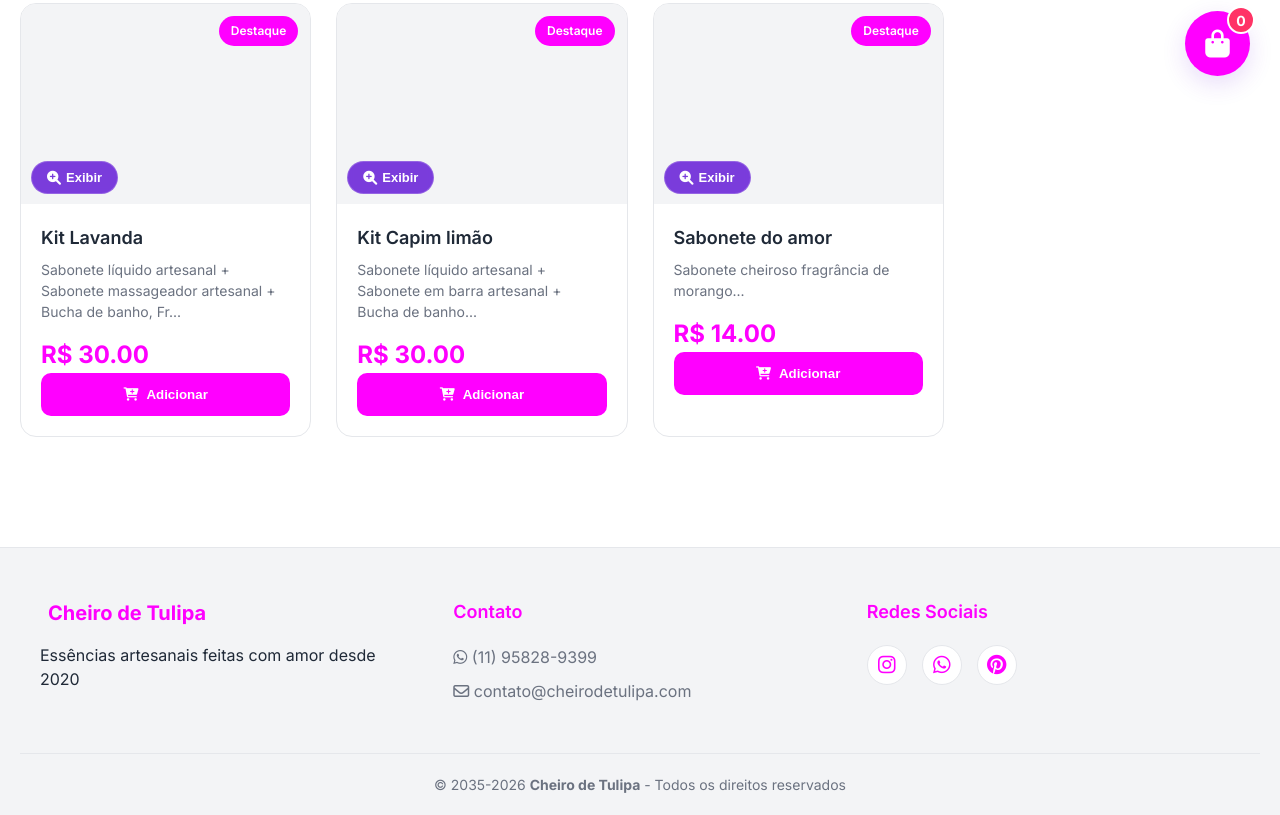
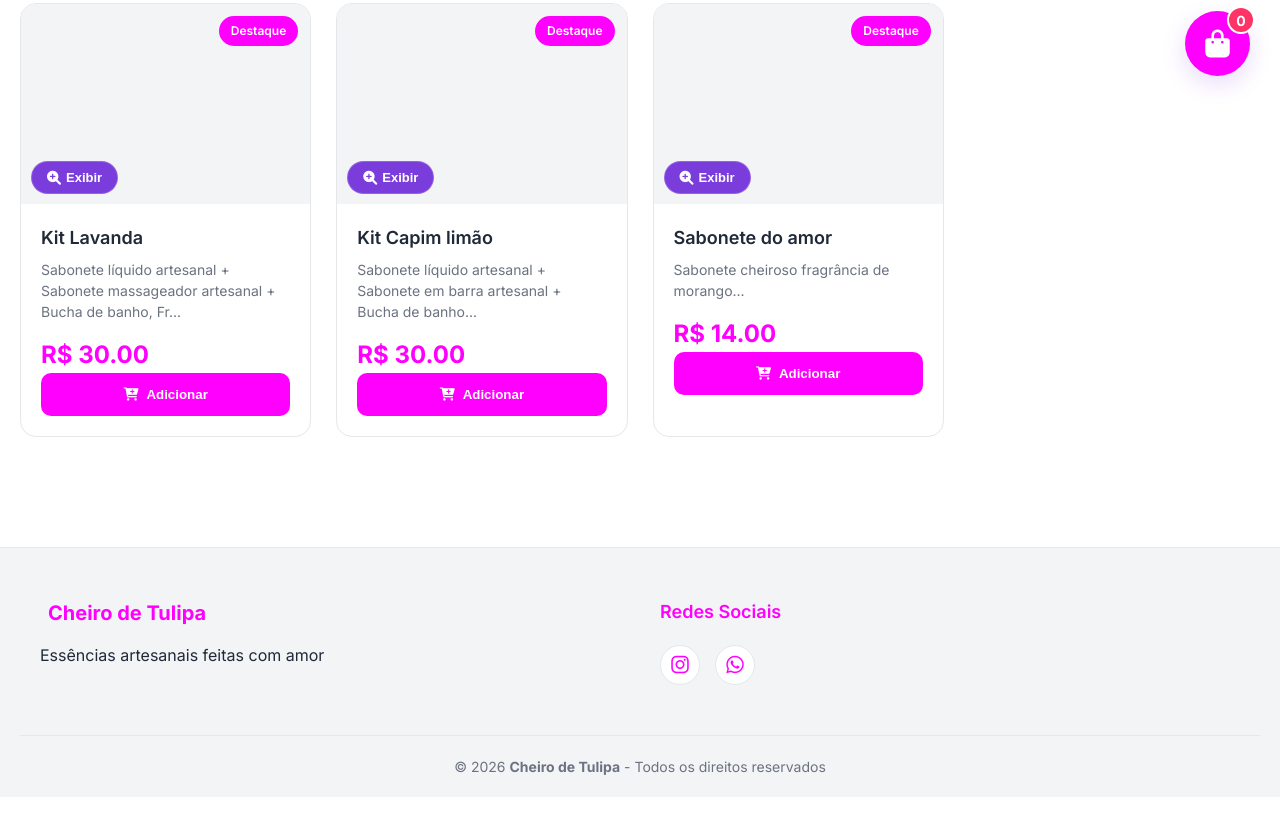
Before and after one commit to MATHEUSMODZ1/cheirodetulipa, a website: page index.html in a window 1280 px wide. Shown: the part 694-1509 px from the top of the page. Drawn offline with Linux system fonts and the light colour scheme.

Commit message:
update site

```diff
--- a/index.html
+++ b/index.html
@@ -67,10 +67,6 @@
             <a href="#" onclick="carregarCategoria('promocoes'); fecharSidebar()">
                 <i class="fas fa-tags"></i>
                 <span>Promoções</span>
-            </a>
-            <a href="admin.html" target="_blank">
-                <i class="fas fa-user-shield"></i>
-                <span>Admin</span>
             </a>
         </div>
     </div>
@@ -165,32 +161,21 @@
                     <i class="fas fa-tulip"></i>
                     <span>Cheiro de Tulipa</span>
                 </div>
-                <p>Essências artesanais feitas com amor desde 2020</p>
+                <p>Essências artesanais feitas com amor</p>
             </div>
 
-
-            <div class="footer-section">
-                <h4>Contato</h4>
-                <a href="https://wa.me/5511999999999" target="_blank">
-                    <i class="fab fa-whatsapp"></i> (11) 95828-9399
-                </a>
-                <a href="mailto:contato@cheirodetulipa.com">
-                    <i class="far fa-envelope"></i> contato@cheirodetulipa.com
-                </a>
-            </div>
 
             <div class="footer-section">
                 <h4>Redes Sociais</h4>
                 <div class="social-icons">
                     <a href="https://www.instagram.com/shei.latulipa"><i class="fab fa-instagram"></i></a>
                     <a href="https://wa.me//5511958289399"><i class="fab fa-whatsapp"></i></a>
-                    <a href="#"><i class="fab fa-pinterest"></i></a>
                 </div>
             </div>
         </div>
 
         <div class="footer-bottom">
-            <p>© 2035-2026 <strong>Cheiro de Tulipa</strong> - Todos os direitos reservados</p>
+            <p>© 2026 <strong>Cheiro de Tulipa</strong> - Todos os direitos reservados</p>
         </div>
     </footer>
 
```
Also changed, not shown: admin.html (+2 -2 lines), 2 other files.
